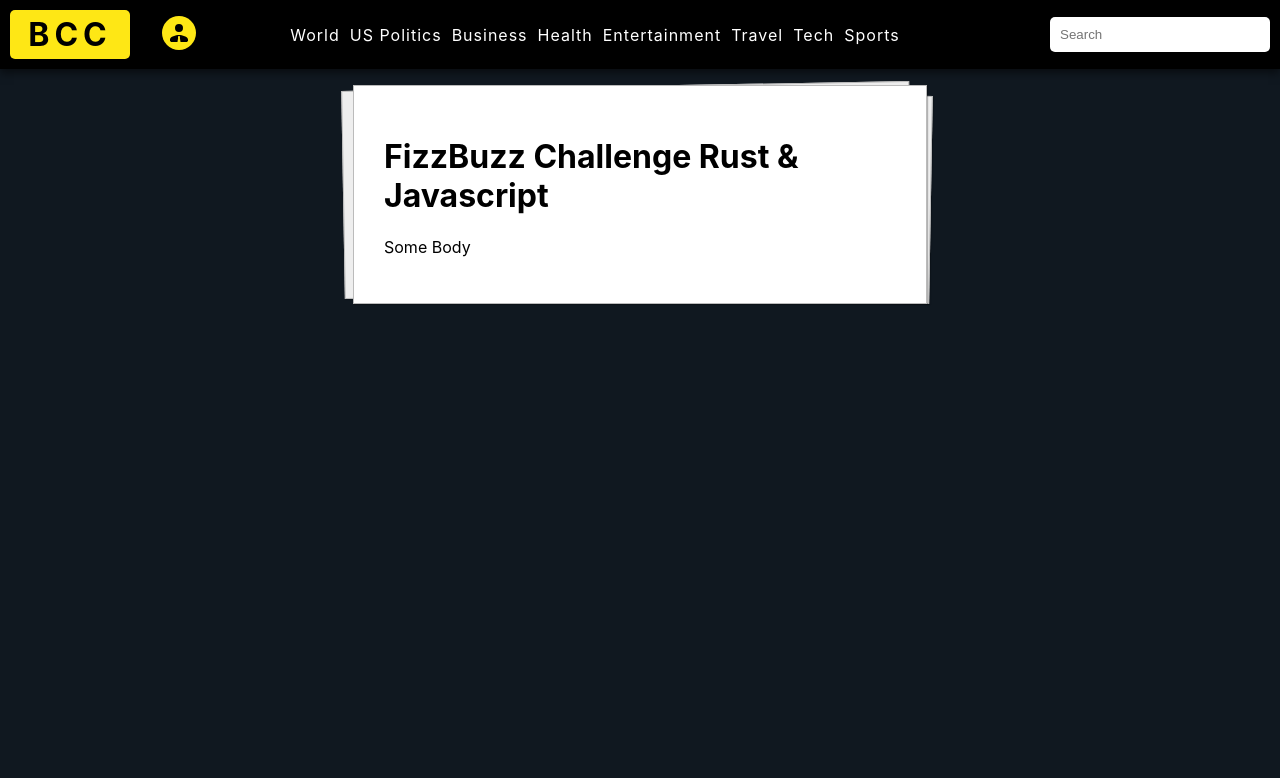
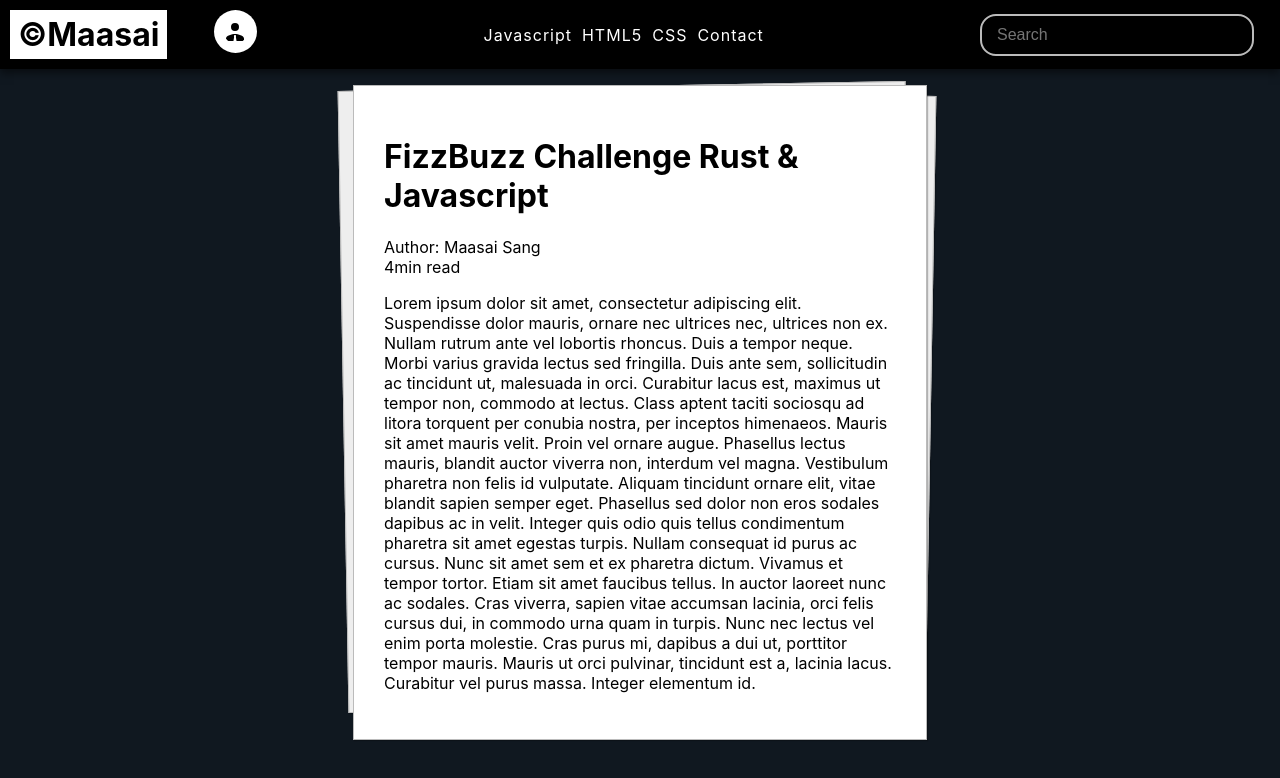
Before and after one commit to jkemboe/blog, a React (Create React App) app in the folder client/: page /more in a window 1280 px wide. Shown: the top 778 px of the page. Built offline with nearby package versions, Linux system fonts and the light colour scheme.

Commit message:
Better UI

```diff
--- a/client/package.json
+++ b/client/package.json
@@ -5,6 +5,7 @@
   "dependencies": {
     "react": "^16.9.0",
     "react-dom": "^16.9.0",
+    "react-github-btn": "^1.0.6",
     "react-router-dom": "^5.0.1",
     "react-scripts": "3.1.1"
   },
--- a/client/src/App.js
+++ b/client/src/App.js
@@ -3,6 +3,7 @@ import {BrowserRouter as Router, Route} from 'react-router-dom';
 
 import Header from './components/header/header';
 import Section from './components/section/section';
+import Footer from './components/footer/footer';
 
 import AdminPanel from './components/adminpanel/adminpanel';
 import ReadMore from './components/readmore/readmore';
@@ -26,6 +27,7 @@ function App() {
         <div className="main">
           <Section/>
         </div>
+        <Footer/>
     </div>
   );
 }
--- /dev/null
+++ b/client/src/components/footer/footer.css
@@ -0,0 +1,12 @@
+.footer {
+    position: absolute;
+    width: 100%;
+    text-align: center;
+    bottom: 1em;
+}
+.footer span {
+    color: #ddd;
+    font-size: 1.2em;
+    font-weight: bold;
+    letter-spacing: .3px;
+}
--- /dev/null
+++ b/client/src/components/footer/footer.js
@@ -0,0 +1,17 @@
+import React from 'react';
+import GitHubButton from 'react-github-btn';
+
+import './footer.css';
+
+function Footer(){
+    return (
+        <div className="footer">
+            <GitHubButton href="https://github.com/jkemboe" data-size="large" aria-label="Follow @jkemboe on GitHub">Follow @jkemboe</GitHubButton>
+        <div>
+            <span>Technologies used to create this website: React with vanilla CSS, MongoDB, Express, Nodejs</span>
+        </div>
+        </div>
+    )
+}
+
+export default Footer;
--- a/client/src/components/header/header.css
+++ b/client/src/components/header/header.css
@@ -23,12 +23,10 @@
 .top-nav-h1 h1 {
     margin: 0;
     color: #101820FF;
-    border: no;
-    background-color: #FEE715FF;
+    border: none;
+    background-color: #FFF;
     color: black;
-    border-radius: 5px;
-    padding: 5px;
-    letter-spacing: 5px;
+    padding: 5px 8px;
  }
 .top-nav-link a {
     text-decoration: none;
@@ -49,16 +47,20 @@
     width: 100%;
 }
 .top-nav-search input {
-    padding: 10px;
-    border-radius: 5px;
+    padding: 10px 15px;
+    border-radius: 1em;
     border: none;
     width: 15em;
     float: right;
-
+    margin-right: 1em;
+    background: none;
+    border: 2px solid #bbbbbb;
+    outline: none;
+    color: #bbb;
+    font-size: 1em;
 }
 .icon-nav-link {
-    position: relative;
-    margin:auto;
+    margin-left: .9em;
     flex: .3;
     border: none;
  }
@@ -67,9 +69,9 @@
     text-decoration: none;
 }
 .icon-nav-link img {
-    padding: 5px;
+    padding: .6em;
     border-radius: 50%;
-    background-color:  #FEE715FF;
+    background-color: white;
     margin-left: 2em;
     transition: .3s;
 }
--- a/client/src/components/header/header.js
+++ b/client/src/components/header/header.js
@@ -20,21 +20,17 @@ class Header extends React.Component {
             <div>
                 <div className="top-nav">
                     <div className="top-nav-h1">
-                        <h1>BCC</h1>
+                        <h1>&copy;Maasai</h1>
                     </div>
                     <Router>
                         <div className="icon-nav-link">
                             <Link to="#" className="sign" onClick={this.toggleBox}><img src={PersonSvg} alt="icon"/></Link>
                         </div>
                         <div className="top-nav-link">
-                            <Link to="#">World</Link>
-                            <Link to="#">US Politics</Link>
-                            <Link to="#">Business</Link>
-                            <Link to="#">Health</Link>
-                            <Link to="#">Entertainment</Link>
-                            <Link to="#">Travel</Link>
-                            <Link to="#">Tech</Link>
-                            <Link to="#">Sports</Link>
+                            <Link to="#">Javascript</Link>
+                            <Link to="#">HTML5</Link>
+                            <Link to="#">CSS</Link>
+                            <Link to="#">Contact</Link>
                         </div>
                     </Router>
                     <div className="top-nav-search">
--- a/client/src/components/readmore/readmore.js
+++ b/client/src/components/readmore/readmore.js
@@ -1,13 +1,14 @@
 import React from 'react';
 import Header from '../header/header';
+import Footer from '../footer/footer';
 
 import './readmore.css';
 function ReadMore(){
     return (
-        <div>
-            <Header/>
-            <SectionBody/>
-        </div>
+            <div>
+                <Header/>
+                <SectionBody/>
+            </div>
     )
 }
 
@@ -18,7 +19,14 @@ function SectionBody(){
                 <h1>FizzBuzz Challenge Rust & Javascript</h1>
             </div>
             <div>
-                <p>Some Body</p>
+                <span>Author: Maasai Sang</span><br/><span>4min read</span>
+            </div>
+            <div>
+                <p>
+                Lorem ipsum dolor sit amet, consectetur adipiscing elit. Suspendisse dolor mauris, ornare nec ultrices nec, ultrices non ex. Nullam rutrum ante vel lobortis rhoncus. Duis a tempor neque. Morbi varius gravida lectus sed fringilla. Duis ante sem, sollicitudin ac tincidunt ut, malesuada in orci. Curabitur lacus est, maximus ut tempor non, commodo at lectus. Class aptent taciti sociosqu ad litora torquent per conubia nostra, per inceptos himenaeos. Mauris sit amet mauris velit. Proin vel ornare augue. Phasellus lectus mauris, blandit auctor viverra non, interdum vel magna. Vestibulum pharetra non felis id vulputate. Aliquam tincidunt ornare elit, vitae blandit sapien semper eget. Phasellus sed dolor non eros sodales dapibus ac in velit. Integer quis odio quis tellus condimentum pharetra sit amet egestas turpis. Nullam consequat id purus ac cursus.
+
+Nunc sit amet sem et ex pharetra dictum. Vivamus et tempor tortor. Etiam sit amet faucibus tellus. In auctor laoreet nunc ac sodales. Cras viverra, sapien vitae accumsan lacinia, orci felis cursus dui, in commodo urna quam in turpis. Nunc nec lectus vel enim porta molestie. Cras purus mi, dapibus a dui ut, porttitor tempor mauris. Mauris ut orci pulvinar, tincidunt est a, lacinia lacus. Curabitur vel purus massa. Integer elementum id.
+                </p>
             </div>
         </div>
     )
--- a/client/src/components/section/section.css
+++ b/client/src/components/section/section.css
@@ -128,11 +128,11 @@
 
   /* Handle */
   ::-webkit-scrollbar-thumb {
-    background: #101820FF;
+    background: white;
     border-radius: 10px;
   }
 
   /* Handle on hover */
   ::-webkit-scrollbar-thumb:hover {
-    background: #101820FF;
+    background: white;
   }
--- a/client/src/components/section/section.js
+++ b/client/src/components/section/section.js
@@ -72,6 +72,7 @@ function Section(props){
                 </div>
                 <Link to="/more" className="read-more">Read More</Link>
                 <span className="date-style">{props.date}</span>
+
                 </div>
               )
      })}
```
Also changed, not shown: 1 other file (tests, documents, lock files or other folders).
